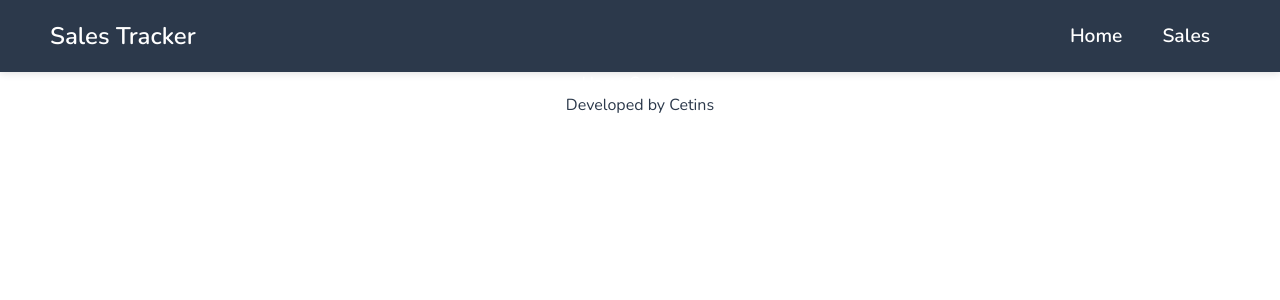
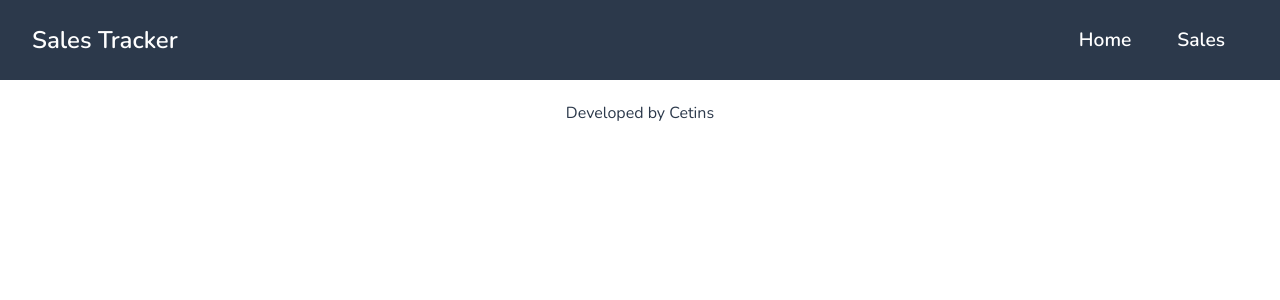
Before and after one commit to Cetins/sales-tracker, a React (Create React App) app in the folder client/: page / in a window 1280 px wide. Shown: the top 300 px of the page. Built offline with nearby package versions, Linux system fonts and the light colour scheme.

Commit message:
menu sizing unified as em

```diff
--- a/client/src/styles/Menu.css
+++ b/client/src/styles/Menu.css
@@ -3,8 +3,8 @@
     display: flex;
     justify-content: flex-end;
     align-items: center;
-    padding: 20px 50px;
-    box-shadow: 0 1px 8px #ddd;
+    padding: 1.5em 2em;
+    box-shadow: var(--shadow);
 }
 
 .menu-div>h1 {
@@ -15,7 +15,7 @@
 .nav-links {
     list-style: none;
     display: inline-block;
-    padding: 0 20px;
+    padding: 0 .2em;
     font-weight: 600;
     font-size: 1.2em;
 }
@@ -23,9 +23,13 @@
 .nav-links>a {
     text-decoration: none;
     transition: all 0.3s ease 0s;
-    color: white;
+    color: var(--text);
+    padding: 1em;
 }
 
 .nav-links>a:hover {
     color: var(--accent);
+    border: none;
+    border-radius: .1em;
+    box-shadow: var(--shadow);
 }
```
